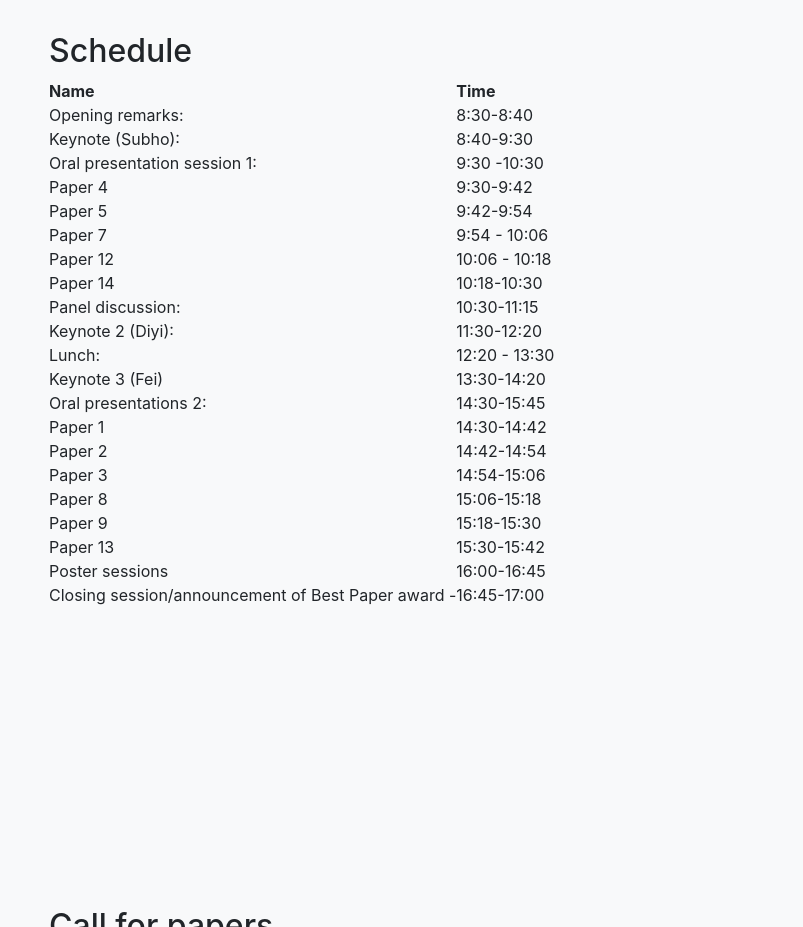
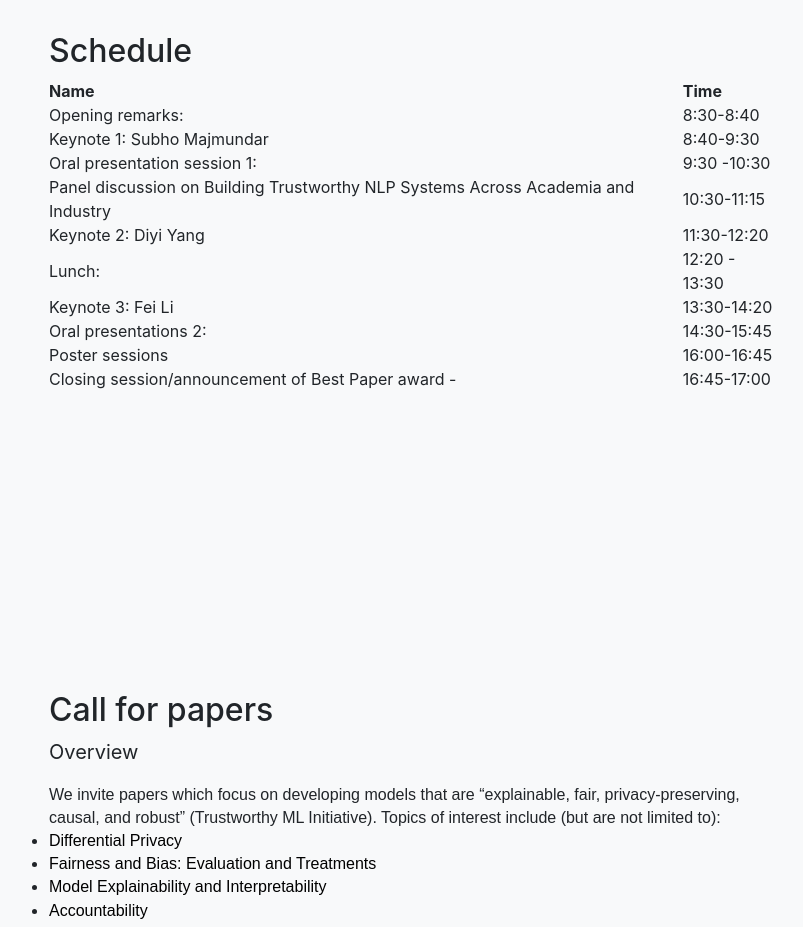
Before and after one commit to trustnlpworkshop/trustnlpworkshop.github.io, a website with bundled scripts: page index.html in a window 1280 px wide. Shown: the part 1300-2227 px from the top of the page, without its empty margins (226-1029 px from the left). Built offline with nearby package versions, Linux system fonts and the light colour scheme; files whose address does not match are found by name.

Commit message:
Update index.html

```diff
--- a/index.html
+++ b/index.html
@@ -92,7 +92,7 @@
     <td>8:30-8:40</td>
   </tr>
   <tr>
-    <td>Keynote (Subho):</td>
+    <td>Keynote 1: Subho Majmundar</td>
     <td>8:40-9:30</td>
   </tr>
   <tr>
@@ -100,31 +100,11 @@
     <td>9:30 -10:30</td>
   </tr>
   <tr>
-    <td>Paper 4</td>
-    <td>9:30-9:42</td>
-  </tr>
-  <tr>
-    <td>Paper 5</td>
-    <td>9:42-9:54</td>
-  </tr>
-  <tr>
-    <td>Paper 7</td>
-    <td>9:54 - 10:06</td>
-  </tr>
-  <tr>
-    <td>Paper 12</td>
-    <td>10:06 - 10:18</td>
-  </tr>
-  <tr>
-    <td>Paper 14</td>
-    <td>10:18-10:30</td>
-  </tr>
-  <tr>
-    <td>Panel discussion: </td>
+    <td>Panel discussion on Building Trustworthy NLP Systems Across Academia and Industry</td>
     <td>10:30-11:15</td>
   </tr>
   <tr>
-    <td>Keynote 2 (Diyi): </td>
+    <td>Keynote 2: Diyi Yang</td>
     <td>11:30-12:20 </td>
   </tr>
   <tr>
@@ -132,37 +112,14 @@
     <td>12:20 - 13:30</td>
   </tr>
   <tr>
-    <td>Keynote 3 (Fei)</td>
+    <td>Keynote 3: Fei Li</td>
     <td>13:30-14:20</td>
   </tr>
   <tr>
     <td>Oral presentations 2: </td>
     <td>14:30-15:45</td>
   </tr>
-  <tr>
-    <td>Paper 1</td>
-    <td>14:30-14:42</td>
-  </tr>
-  <tr>
-    <td>Paper 2</td>
-    <td>14:42-14:54</td>
-  </tr>
-  <tr>
-    <td>Paper 3</td>
-    <td>14:54-15:06</td>
-  </tr>
-  <tr>
-    <td>Paper 8</td>
-    <td>15:06-15:18</td>
-  </tr>
-  <tr>
-    <td>Paper 9</td>
-    <td>15:18-15:30</td>
-  </tr>
-  <tr>
-    <td>Paper 13</td>
-    <td>15:30-15:42</td>
-  </tr>
+
   <tr>
     <td>Poster sessions</td>
     <td>16:00-16:45</td>
```
